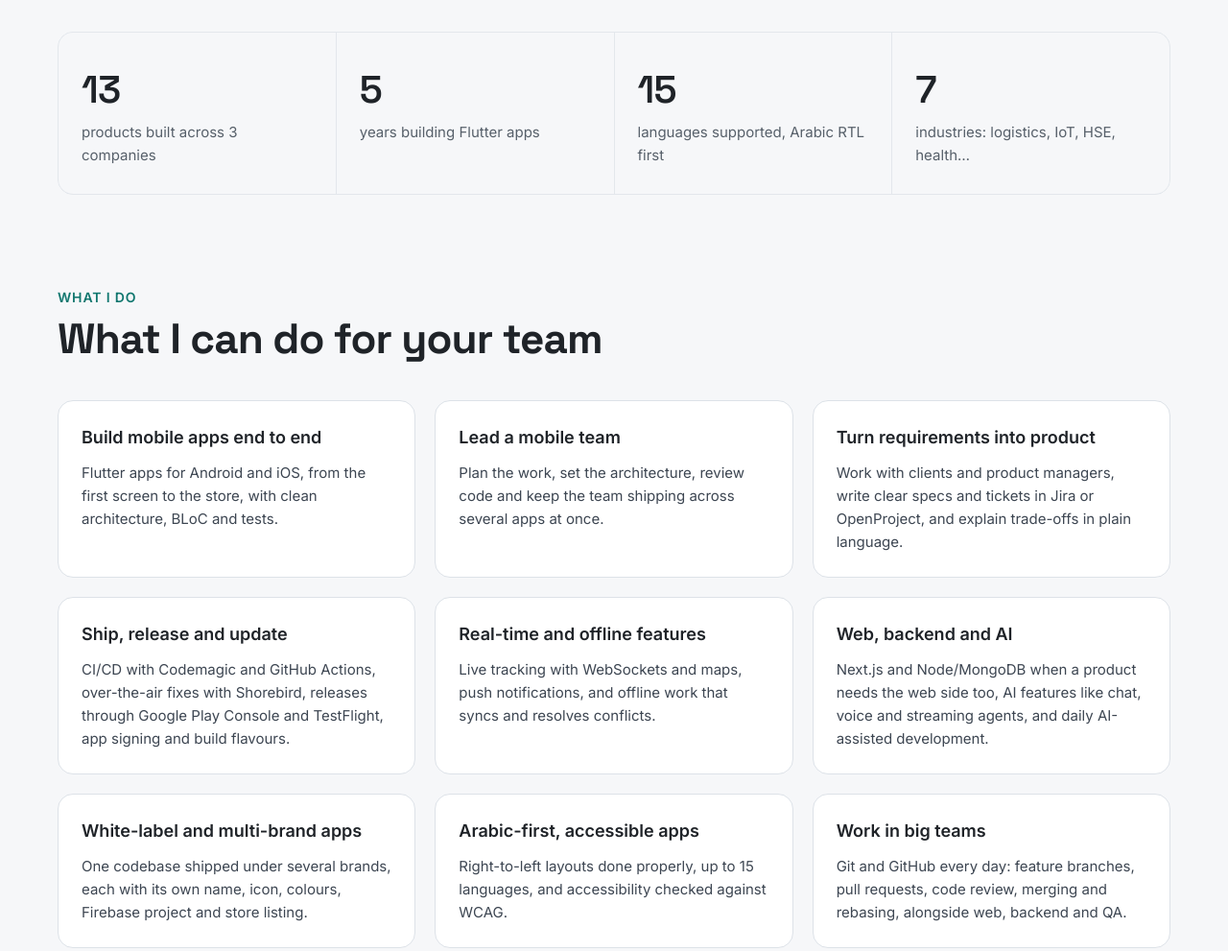
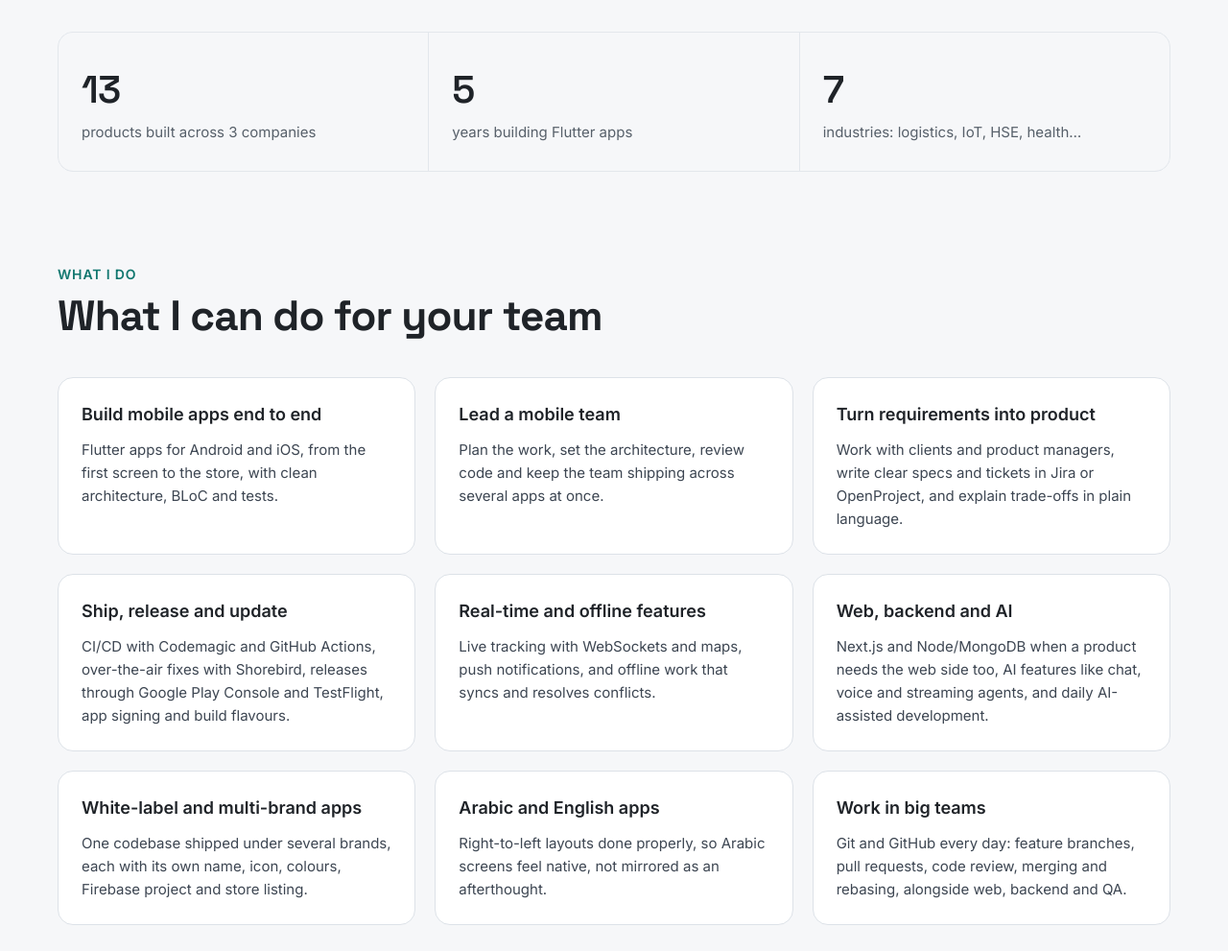
Before and after one commit to mosabKilani/mosabKilani.github.io, a plain HTML site: page index.html in a window 1280 px wide. Shown: the part 720-1711 px from the top of the page at 96% size. Drawn offline with Linux system fonts and the light colour scheme.

Commit message:
Remove the 15-languages stat and WCAG claim
Co-Authored-By: Claude Opus 5.5 <noreply@anthropic.com>

```diff
--- a/index.html
+++ b/index.html
@@ -76,10 +76,6 @@ a:focus-visible{outline:2px solid #0F766E;outline-offset:3px;border-radius:6px}
         <p style="margin: 0; color: #57606A; font-size: 15px">years building Flutter apps</p>
       </div>
       <div style="background: #F6F7F9; padding: 28px 24px">
-        <p style="margin: 0; font-family: 'Space Grotesk', sans-serif; font-size: 40px; font-weight: 600; letter-spacing: -0.02em">15</p>
-        <p style="margin: 0; color: #57606A; font-size: 15px">languages supported, Arabic RTL first</p>
-      </div>
-      <div style="background: #F6F7F9; padding: 28px 24px">
         <p style="margin: 0; font-family: 'Space Grotesk', sans-serif; font-size: 40px; font-weight: 600; letter-spacing: -0.02em">7</p>
         <p style="margin: 0; color: #57606A; font-size: 15px">industries: logistics, IoT, HSE, health…</p>
       </div>
@@ -120,8 +116,8 @@ a:focus-visible{outline:2px solid #0F766E;outline-offset:3px;border-radius:6px}
         <p style="margin: 0; color: #3D4652; font-size: 15px">One codebase shipped under several brands, each with its own name, icon, colours, Firebase project and store listing.</p>
       </div>
       <div style="background: #FFFFFF; border: 1px solid #DDE2E8; border-radius: 16px; padding: 24px; display: flex; flex-direction: column; gap: 10px">
-        <h3 style="margin: 0; font-size: 18px; font-weight: 600">Arabic-first, accessible apps</h3>
-        <p style="margin: 0; color: #3D4652; font-size: 15px">Right-to-left layouts done properly, up to 15 languages, and accessibility checked against WCAG.</p>
+        <h3 style="margin: 0; font-size: 18px; font-weight: 600">Arabic and English apps</h3>
+        <p style="margin: 0; color: #3D4652; font-size: 15px">Right-to-left layouts done properly, so Arabic screens feel native, not mirrored as an afterthought.</p>
       </div>
       <div style="background: #FFFFFF; border: 1px solid #DDE2E8; border-radius: 16px; padding: 24px; display: flex; flex-direction: column; gap: 10px">
         <h3 style="margin: 0; font-size: 18px; font-weight: 600">Work in big teams</h3>
```
Also changed, not shown: cv.html (+1 -1 lines), 1 other file.
